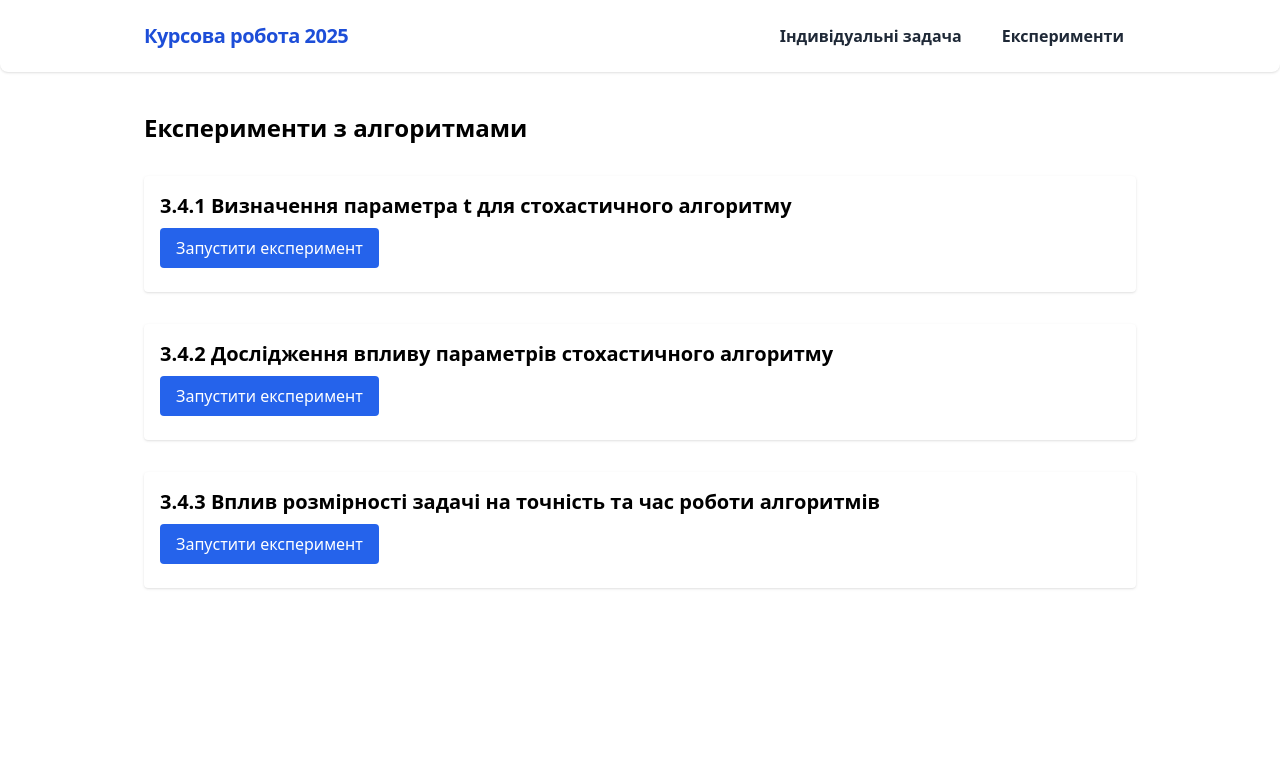
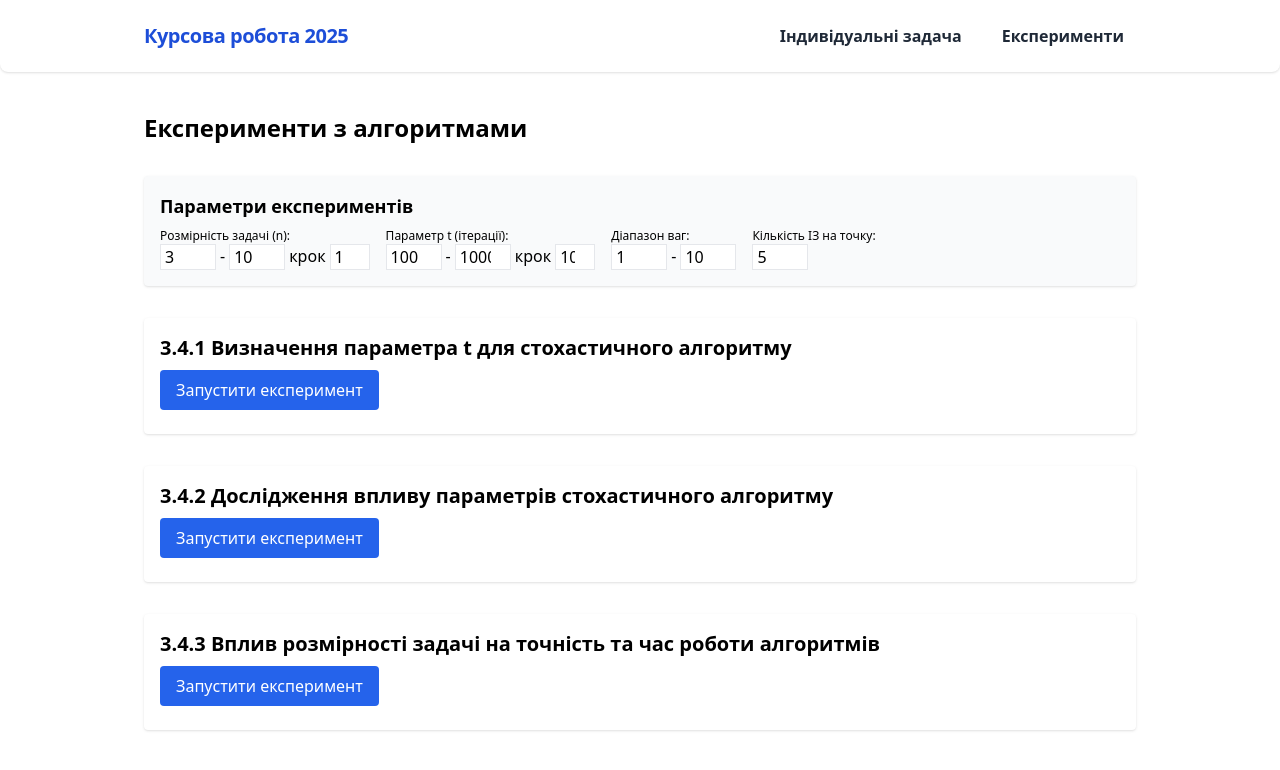
Before and after one commit to Vnyway/coursework2025, a React (Create React App) app: page /experiments in a window 1280 px wide. Shown: the top 770 px of the page. Built offline with nearby package versions, Linux system fonts and the light colour scheme.

Commit message:
commit 3

```diff
--- a/src/pages/Experiments.jsx
+++ b/src/pages/Experiments.jsx
@@ -11,8 +11,8 @@ import {
   ResponsiveContainer,
 } from "recharts";
 
+// Генерує n x n матрицю з випадковими вагами у діапазоні [minW, maxW]
 const generateMatrix = (n, minW = 1, maxW = 10) => {
-  // Генерує n x n матрицю з випадковими вагами у діапазоні [minW, maxW]
   return Array.from({ length: n }, () =>
     Array.from({ length: n }, () =>
       Math.random() < 0.5
@@ -22,29 +22,6 @@ const generateMatrix = (n, minW = 1, maxW = 10) => {
   );
 };
 
-// Втричі більше значень t
-const tValues = [
-  100, 250, 400, 500, 650, 800, 1000, 2500, 4000, 5000, 6500, 8000, 10000,
-  13000, 16000,
-];
-
-// Втричі більше значень розмірів
-const sizes = [3, 4, 5, 6, 7, 8, 9, 10, 11, 12, 13, 14, 15];
-
-// Втричі більше діапазонів ваг
-const weightRanges = [
-  { min: 1, max: 2 },
-  { min: 1, max: 3 },
-  { min: 1, max: 4 },
-  { min: 1, max: 5 },
-  { min: 1, max: 7 },
-  { min: 1, max: 10 },
-  { min: 3, max: 12 },
-  { min: 5, max: 15 },
-  { min: 5, max: 20 },
-];
-
-// Допоміжна функція для експорту даних у CSV
 function exportToCSV(data, filename) {
   if (!data || data.length === 0) return;
   const replacer = (key, value) => (value === null ? "" : value);
@@ -69,84 +46,116 @@ function exportToCSV(data, filename) {
 }
 
 const Experiments = () => {
+  // Параметри для експериментів
+  const [tRange, setTRange] = useState({ from: 100, to: 1000, step: 100 });
+  const [nRange, setNRange] = useState({ from: 3, to: 10, step: 1 });
+  const [wRange, setWRange] = useState({ min: 1, max: 10 });
+  const [numInstances, setNumInstances] = useState(5);
+
   const [resultsT, setResultsT] = useState([]);
   const [resultsParams, setResultsParams] = useState([]);
   const [resultsSize, setResultsSize] = useState([]);
   const [loading, setLoading] = useState(false);
 
-  // 3.4.1
+  // Генерація масиву значень за діапазоном
+  const range = (from, to, step) => {
+    const arr = [];
+    for (let v = from; v <= to; v += step) arr.push(v);
+    return arr;
+  };
+
+  // 3.4.1: t experiment
   const runTExperiment = () => {
     setLoading(true);
     setTimeout(() => {
       const n = 7;
-      const matrix = generateMatrix(n, 1, 10);
-      const data = tValues.map((t) => {
+      const tValues = range(tRange.from, tRange.to, tRange.step);
+      let data = [];
+      tValues.forEach((t) => {
+        let cfSum = 0,
+          timeSum = 0;
+        for (let i = 0; i < numInstances; ++i) {
+          const matrix = generateMatrix(n, wRange.min, wRange.max);
           const t0 = performance.now();
           const res = stochasticPlacement(matrix, t);
           const t1 = performance.now();
-        return {
+          cfSum += res.cf;
+          timeSum += t1 - t0;
+        }
+        data.push({
           t,
-          cf: res.cf,
-          time: +(t1 - t0).toFixed(2),
-        };
+          cf: +(cfSum / numInstances).toFixed(2),
+          time: +(timeSum / numInstances).toFixed(2),
+        });
       });
       setResultsT(data);
       setLoading(false);
     }, 100);
   };
 
-  // 3.4.2
+  // 3.4.2: параметри стохастичного алгоритму (без t)
   const runParamsExperiment = () => {
     setLoading(true);
     setTimeout(() => {
-      const n = 7;
-      let tData = [];
+      const nValues = range(nRange.from, nRange.to, nRange.step);
+      // n
       let nData = [];
-      let wData = [];
-      // t
-      tValues.forEach((t) => {
-        const matrix = generateMatrix(n, 1, 10);
-        const t0 = performance.now();
-        const res = stochasticPlacement(matrix, t);
-        const t1 = performance.now();
-        tData.push({ t, cf: res.cf, time: +(t1 - t0).toFixed(2) });
-      });
-      // n
-      sizes.forEach((size) => {
-        const matrix = generateMatrix(size, 1, 10);
+      nValues.forEach((n) => {
+        let cfSum = 0,
+          timeSum = 0;
+        for (let i = 0; i < numInstances; ++i) {
+          const matrix = generateMatrix(n, wRange.min, wRange.max);
           const t0 = performance.now();
           const res = stochasticPlacement(matrix, 1000);
           const t1 = performance.now();
+          cfSum += res.cf;
+          timeSum += t1 - t0;
+        }
         nData.push({
-          n: size,
-          cf: res.cf,
-          time: +(t1 - t0).toFixed(2),
+          n,
+          cf: +(cfSum / numInstances).toFixed(2),
+          time: +(timeSum / numInstances).toFixed(2),
         });
       });
-      // weight range
-      weightRanges.forEach(({ min, max }) => {
-        const matrix = generateMatrix(n, min, max);
+      // w
+      let wData = [];
+      for (let minW = wRange.min; minW <= wRange.max; minW += 1) {
+        let maxW = Math.min(wRange.max, minW + 2);
+        let cfSum = 0,
+          timeSum = 0;
+        for (let i = 0; i < numInstances; ++i) {
+          const matrix = generateMatrix(7, minW, maxW);
           const t0 = performance.now();
           const res = stochasticPlacement(matrix, 1000);
           const t1 = performance.now();
+          cfSum += res.cf;
+          timeSum += t1 - t0;
+        }
         wData.push({
-          w: `[${min},${max}]`,
-          cf: res.cf,
-          time: +(t1 - t0).toFixed(2),
+          w: `[${minW},${maxW}]`,
+          cf: +(cfSum / numInstances).toFixed(2),
+          time: +(timeSum / numInstances).toFixed(2),
         });
-      });
-      setResultsParams({ tData, nData, wData });
+      }
+      setResultsParams({ nData, wData });
       setLoading(false);
     }, 100);
   };
 
-  // 3.4.3
+  // 3.4.3: розмірність задачі
   const runSizeExperiment = () => {
     setLoading(true);
     setTimeout(() => {
+      const nValues = range(nRange.from, nRange.to, nRange.step);
       const t = 1000;
-      const data = sizes.map((n) => {
-        const matrix = generateMatrix(n, 1, 10);
+      let data = [];
+      nValues.forEach((n) => {
+        let greedy_cf = 0,
+          greedy_time = 0,
+          stochastic_cf = 0,
+          stochastic_time = 0;
+        for (let i = 0; i < numInstances; ++i) {
+          const matrix = generateMatrix(n, wRange.min, wRange.max);
           // Greedy
           const t0 = performance.now();
           const greedy = greedyPlacement(matrix);
@@ -155,13 +164,18 @@ const Experiments = () => {
           const t2 = performance.now();
           const stochastic = stochasticPlacement(matrix, t);
           const t3 = performance.now();
-        return {
+          greedy_cf += greedy.cf;
+          greedy_time += t1 - t0;
+          stochastic_cf += stochastic.cf;
+          stochastic_time += t3 - t2;
+        }
+        data.push({
           n,
-          greedy_cf: greedy.cf,
-          greedy_time: +(t1 - t0).toFixed(2),
-          stochastic_cf: stochastic.cf,
-          stochastic_time: +(t3 - t2).toFixed(2),
-        };
+          greedy_cf: +(greedy_cf / numInstances).toFixed(2),
+          greedy_time: +(greedy_time / numInstances).toFixed(2),
+          stochastic_cf: +(stochastic_cf / numInstances).toFixed(2),
+          stochastic_time: +(stochastic_time / numInstances).toFixed(2),
+        });
       });
       setResultsSize(data);
       setLoading(false);
@@ -171,6 +185,124 @@ const Experiments = () => {
   return (
     <div className="max-w-5xl mx-auto p-4 space-y-8">
       <h1 className="text-2xl font-bold mb-4">Експерименти з алгоритмами</h1>
+
+      {/* Параметри експериментів */}
+      <section className="bg-gray-50 rounded shadow p-4 mb-4">
+        <h2 className="text-lg font-semibold mb-2">Параметри експериментів</h2>
+        <div className="flex flex-wrap gap-4">
+          <div>
+            <label className="block text-xs">Розмірність задачі (n):</label>
+            <div className="flex gap-1">
+              <input
+                type="number"
+                min={1}
+                value={nRange.from}
+                onChange={(e) =>
+                  setNRange((r) => ({ ...r, from: +e.target.value }))
+                }
+                className="border px-1 w-14"
+                placeholder="від"
+              />
+              <span>-</span>
+              <input
+                type="number"
+                min={nRange.from}
+                value={nRange.to}
+                onChange={(e) =>
+                  setNRange((r) => ({ ...r, to: +e.target.value }))
+                }
+                className="border px-1 w-14"
+                placeholder="до"
+              />
+              <span>крок</span>
+              <input
+                type="number"
+                min={1}
+                value={nRange.step}
+                onChange={(e) =>
+                  setNRange((r) => ({ ...r, step: +e.target.value }))
+                }
+                className="border px-1 w-10"
+                placeholder="крок"
+              />
+            </div>
+          </div>
+          <div>
+            <label className="block text-xs">Параметр t (ітерації):</label>
+            <div className="flex gap-1">
+              <input
+                type="number"
+                min={1}
+                value={tRange.from}
+                onChange={(e) =>
+                  setTRange((r) => ({ ...r, from: +e.target.value }))
+                }
+                className="border px-1 w-14"
+                placeholder="від"
+              />
+              <span>-</span>
+              <input
+                type="number"
+                min={tRange.from}
+                value={tRange.to}
+                onChange={(e) =>
+                  setTRange((r) => ({ ...r, to: +e.target.value }))
+                }
+                className="border px-1 w-14"
+                placeholder="до"
+              />
+              <span>крок</span>
+              <input
+                type="number"
+                min={1}
+                value={tRange.step}
+                onChange={(e) =>
+                  setTRange((r) => ({ ...r, step: +e.target.value }))
+                }
+                className="border px-1 w-10"
+                placeholder="крок"
+              />
+            </div>
+          </div>
+          <div>
+            <label className="block text-xs">Діапазон ваг:</label>
+            <div className="flex gap-1">
+              <input
+                type="number"
+                min={1}
+                value={wRange.min}
+                onChange={(e) =>
+                  setWRange((r) => ({ ...r, min: +e.target.value }))
+                }
+                className="border px-1 w-14"
+                placeholder="min"
+              />
+              <span>-</span>
+              <input
+                type="number"
+                min={wRange.min}
+                value={wRange.max}
+                onChange={(e) =>
+                  setWRange((r) => ({ ...r, max: +e.target.value }))
+                }
+                className="border px-1 w-14"
+                placeholder="max"
+              />
+            </div>
+          </div>
+          <div>
+            <label className="block text-xs">Кількість ІЗ на точку:</label>
+            <input
+              type="number"
+              min={1}
+              value={numInstances}
+              onChange={(e) => setNumInstances(+e.target.value)}
+              className="border px-1 w-14"
+              placeholder="Кількість"
+            />
+          </div>
+        </div>
+      </section>
 
       {/* 3.4.1 */}
       <section className="bg-white rounded shadow p-4">
@@ -194,7 +326,6 @@ const Experiments = () => {
         </div>
         {resultsT.length > 0 && (
           <div className="mt-4 space-y-8">
-            {/* Графік 1: CF від T */}
             <div>
               <h3 className="font-semibold mb-2">Залежність CF від t</h3>
               <ResponsiveContainer width="100%" height={250}>
@@ -215,7 +346,6 @@ const Experiments = () => {
                 </LineChart>
               </ResponsiveContainer>
             </div>
-            {/* Графік 2: Час від T */}
             <div>
               <h3 className="font-semibold mb-2">Залежність часу від t</h3>
               <ResponsiveContainer width="100%" height={250}>
@@ -274,11 +404,10 @@ const Experiments = () => {
             disabled={loading}>
             Запустити експеримент
           </button>
-          {resultsParams.tData && (
+          {resultsParams.nData && (
             <button
               className="bg-green-600 text-white px-4 py-2 rounded hover:bg-green-700"
               onClick={() => {
-                exportToCSV(resultsParams.tData, "params_t.csv");
                 exportToCSV(resultsParams.nData, "params_n.csv");
                 exportToCSV(resultsParams.wData, "params_w.csv");
               }}>
@@ -286,54 +415,8 @@ const Experiments = () => {
             </button>
           )}
         </div>
-        {resultsParams.tData && (
+        {resultsParams.nData && (
           <div className="mt-4 grid grid-cols-1 md:grid-cols-2 gap-8">
-            {/* t-графіки */}
-            <div>
-              <h3 className="font-semibold mb-2">CF від t</h3>
-              <ResponsiveContainer width="100%" height={220}>
-                <LineChart data={resultsParams.tData}>
-                  <CartesianGrid strokeDasharray="3 3" />
-                  <XAxis dataKey="t" />
-                  <YAxis
-                    label={{ value: "CF", angle: -90, position: "insideLeft" }}
-                  />
-                  <Tooltip />
-                  <Legend />
-                  <Line
-                    type="monotone"
-                    dataKey="cf"
-                    stroke="#8884d8"
-                    name="CF"
-                  />
-                </LineChart>
-              </ResponsiveContainer>
-            </div>
-            <div>
-              <h3 className="font-semibold mb-2">Час від t</h3>
-              <ResponsiveContainer width="100%" height={220}>
-                <LineChart data={resultsParams.tData}>
-                  <CartesianGrid strokeDasharray="3 3" />
-                  <XAxis dataKey="t" />
-                  <YAxis
-                    label={{
-                      value: "Час (мс)",
-                      angle: -90,
-                      position: "insideLeft",
-                    }}
-                  />
-                  <Tooltip />
-                  <Legend />
-                  <Line
-                    type="monotone"
-                    dataKey="time"
-                    stroke="#82ca9d"
-                    name="Час (мс)"
-                  />
-                </LineChart>
-              </ResponsiveContainer>
-            </div>
-            {/* n-графіки */}
             <div>
               <h3 className="font-semibold mb-2">CF від n</h3>
               <ResponsiveContainer width="100%" height={220}>
@@ -378,7 +461,6 @@ const Experiments = () => {
                 </LineChart>
               </ResponsiveContainer>
             </div>
-            {/* w-графіки */}
             <div>
               <h3 className="font-semibold mb-2">CF від w</h3>
               <ResponsiveContainer width="100%" height={220}>
@@ -449,7 +531,6 @@ const Experiments = () => {
         </div>
         {resultsSize.length > 0 && (
           <div className="mt-4 grid grid-cols-1 md:grid-cols-2 gap-8">
-            {/* Графік 1: CF Greedy */}
             <div>
               <h3 className="font-semibold mb-2">Greedy: CF від n</h3>
               <ResponsiveContainer width="100%" height={220}>
@@ -470,7 +551,6 @@ const Experiments = () => {
                 </LineChart>
               </ResponsiveContainer>
             </div>
-            {/* Графік 2: CF Stochastic */}
             <div>
               <h3 className="font-semibold mb-2">Stochastic: CF від n</h3>
               <ResponsiveContainer width="100%" height={220}>
@@ -491,7 +571,6 @@ const Experiments = () => {
                 </LineChart>
               </ResponsiveContainer>
             </div>
-            {/* Графік 3: Час Greedy */}
             <div>
               <h3 className="font-semibold mb-2">Greedy: Час від n</h3>
               <ResponsiveContainer width="100%" height={220}>
@@ -516,7 +595,6 @@ const Experiments = () => {
                 </LineChart>
               </ResponsiveContainer>
             </div>
-            {/* Графік 4: Час Stochastic */}
             <div>
               <h3 className="font-semibold mb-2">Stochastic: Час від n</h3>
               <ResponsiveContainer width="100%" height={220}>
```
Lines whose indentation alone changed are shown as unchanged.
